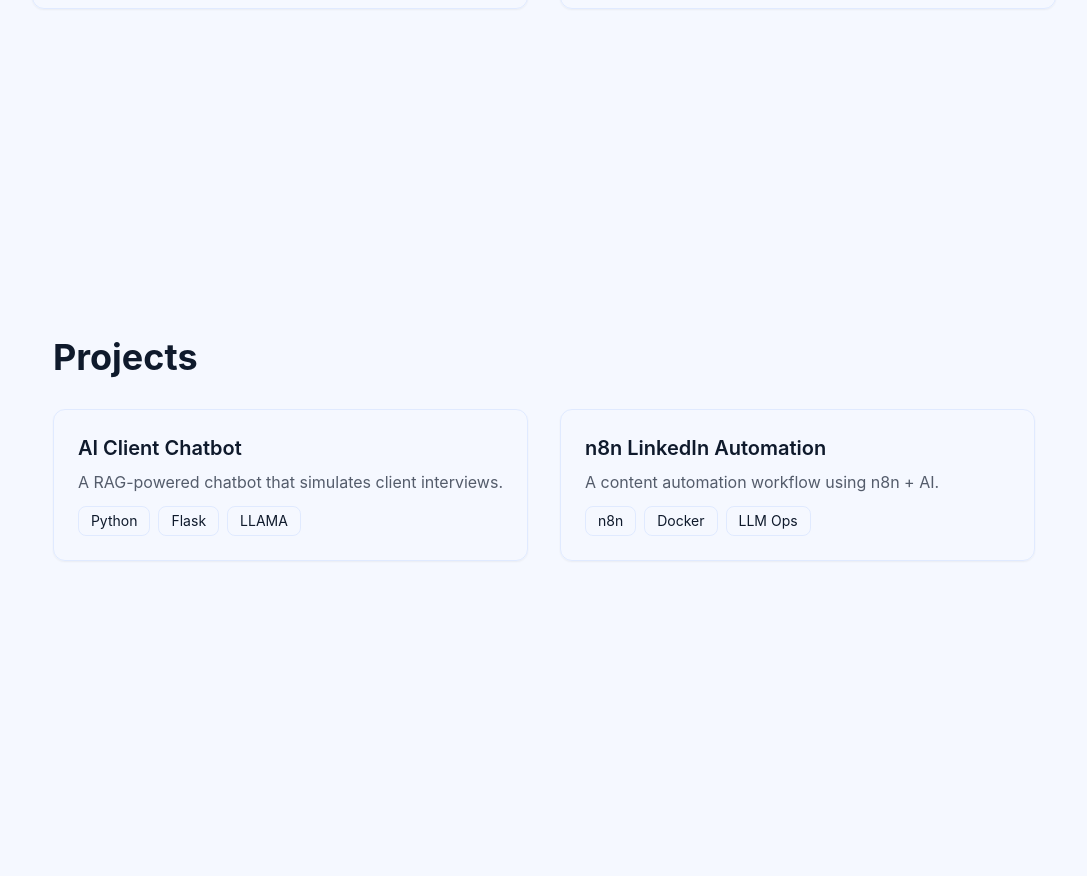
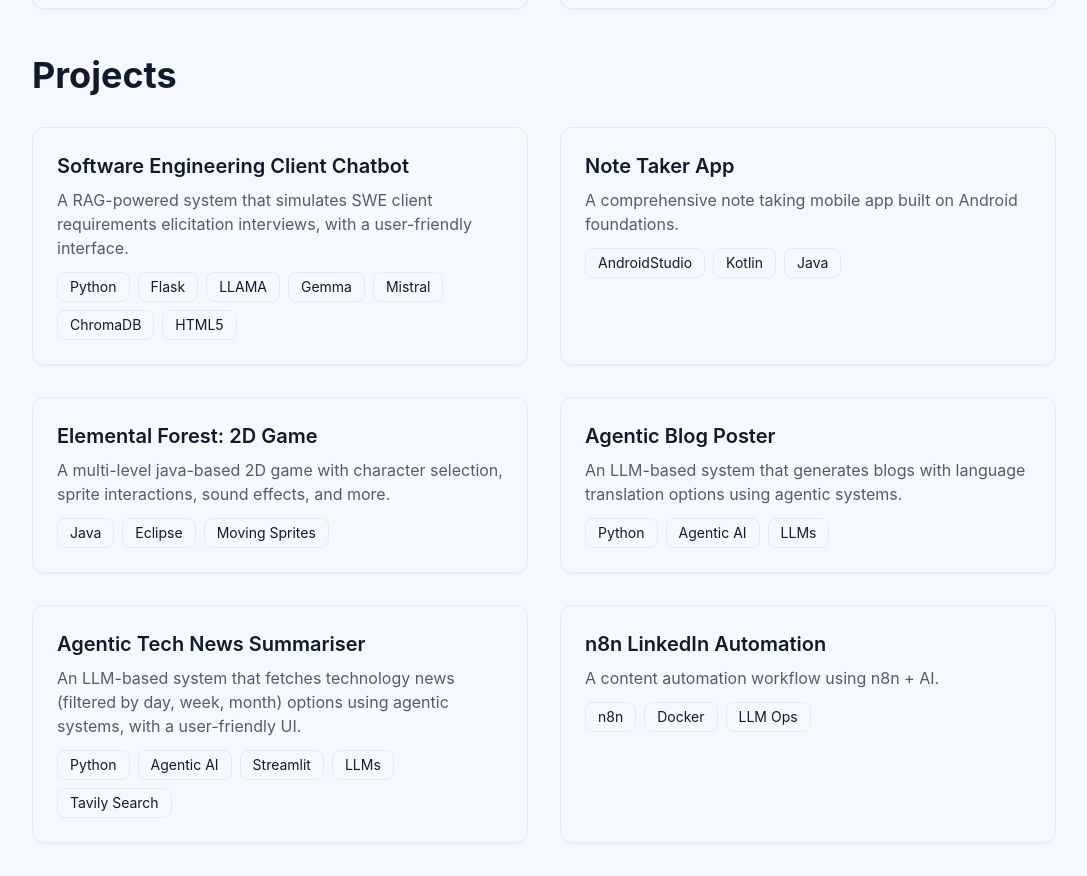
Before and after one commit to suniyahhh/personal-portfolio, a React (Create React App) app: page / in a window 1280 px wide. Shown: the part 3525-4401 px from the top of the page, without its empty margins (96-1183 px from the left). Built offline with nearby package versions, Linux system fonts and the light colour scheme.

Commit message:
projects updated

```diff
--- a/src/components/About.jsx
+++ b/src/components/About.jsx
@@ -8,7 +8,7 @@ export default function About() {
         <h2 className="text-4xl font-bold mb-8">About Me</h2>
 
         <p className="text-lg text-foreground/80 dark:text-darkForeground/80 leading-relaxed max-w-3xl">
-          I'm an aspiring <span className="font-semibold text-accent dark:text-darkAccent">cybersecurity specialist</span> with a strong foundation in modern software engineering and intelligent systems.
+          I'm a <span className="font-semibold text-accent dark:text-darkAccent">full-stack software engineer</span> with a strong foundation in modern software engineering and intelligent systems, and a special interest in <span className="font-semibold text-accent dark:text-darkAccent">cybersecurity</span>.
           I love building technology that is secure, reliable, and thoughtfully designed.
           <br /><br />
 
--- a/src/components/Projects.jsx
+++ b/src/components/Projects.jsx
@@ -1,8 +1,28 @@
 const projects = [
   {
-    title: "AI Client Chatbot",
-    description: "A RAG-powered chatbot that simulates client interviews.",
-    tech: ["Python", "Flask", "LLAMA"],
+    title: "Software Engineering Client Chatbot",
+    description: "A RAG-powered system that simulates SWE client requirements elicitation interviews, with a user-friendly interface.",
+    tech: ["Python", "Flask", "LLAMA", "Gemma", "Mistral", "ChromaDB", "HTML5"],
+  },
+  {
+    title: "Note Taker App",
+    description: "A comprehensive note taking mobile app built on Android foundations.",
+    tech: ["AndroidStudio", "Kotlin", "Java"],
+  },
+  {
+    title: "Elemental Forest: 2D Game",
+    description: "A multi-level java-based 2D game with character selection, sprite interactions, sound effects, and more.",
+    tech: ["Java", "Eclipse", "Moving Sprites"],
+  },
+  {
+    title: "Agentic Blog Poster",
+    description: "An LLM-based system that generates blogs with language translation options using agentic systems.",
+    tech: ["Python", "Agentic AI", "LLMs"],
+  },
+  {
+    title: "Agentic Tech News Summariser",
+    description: "An LLM-based system that fetches technology news (filtered by day, week, month) options using agentic systems, with a user-friendly UI.",
+    tech: ["Python", "Agentic AI", "Streamlit", "LLMs", "Tavily Search"],
   },
   {
     title: "n8n LinkedIn Automation",
```
